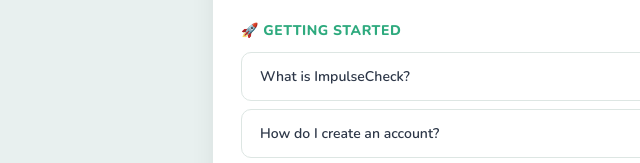
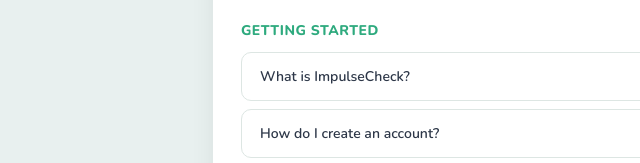
Before and after one commit to MaeganManez/ImpulseCheck, a website: page impulsecheck-html/help.html in a window 1280 px wide. Shown: the part 269-432 px from the top of the page, 67-707 px from the left. Drawn offline with nearby package versions, Linux system fonts and the light colour scheme.

Commit message:
fix: remove emojis from help page

```diff
--- a/impulsecheck-html/help.html
+++ b/impulsecheck-html/help.html
@@ -83,7 +83,7 @@
 
         <!-- GETTING STARTED -->
         <div class="faq-section">
-          <div class="faq-section-title">🚀 Getting Started</div>
+          <div class="faq-section-title">Getting Started</div>
 
           <div class="faq-item">
             <div class="faq-q" onclick="toggle(this)">
```
